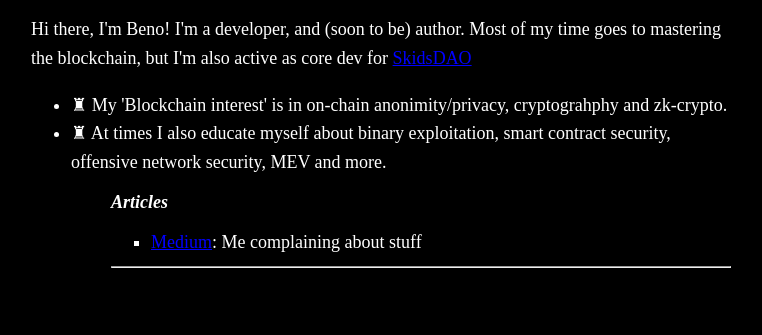
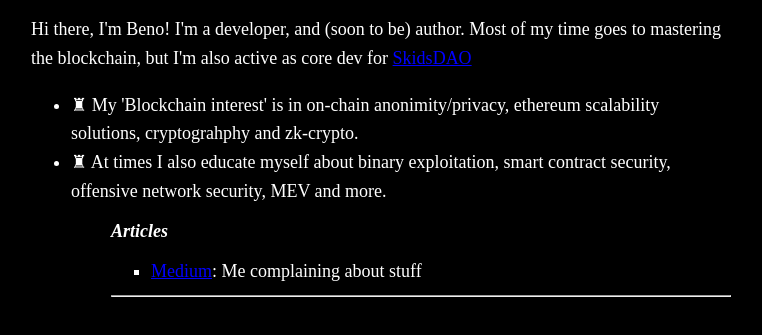
Before and after one commit to YtzBeno/YtzBeno.github.io, a plain HTML site: page index.html in a window 1280 px wide. Shown: the part 189-524 px from the top of the page, without its empty margins (259-1021 px from the left). Drawn offline with Linux system fonts and the light colour scheme.

Commit message:
Update index.html

```diff
--- a/index.html
+++ b/index.html
@@ -28,7 +28,7 @@
    <p>Hi there, I'm Beno! I'm a developer, and (soon to be) author. Most of my time goes to mastering the blockchain, but I'm also active as core dev for <a href="https://skidsdao.github.io/">SkidsDAO</a></p>
    <ul>
     <li>
-     ♜ My 'Blockchain interest' is in on-chain anonimity/privacy, cryptograhphy and zk-crypto.
+     ♜ My 'Blockchain interest' is in on-chain anonimity/privacy, ethereum scalability solutions, cryptograhphy and zk-crypto.
     </li>
     <li>
      ♜ At times I also educate myself about binary exploitation, smart contract security, offensive network security, MEV and more.
```
